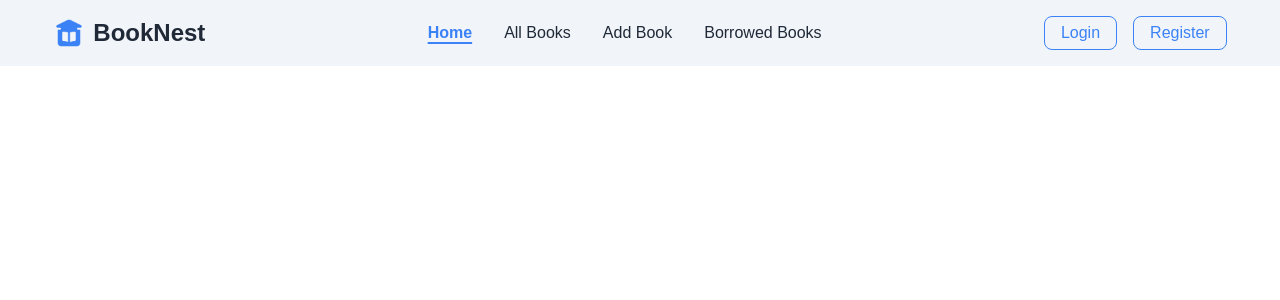
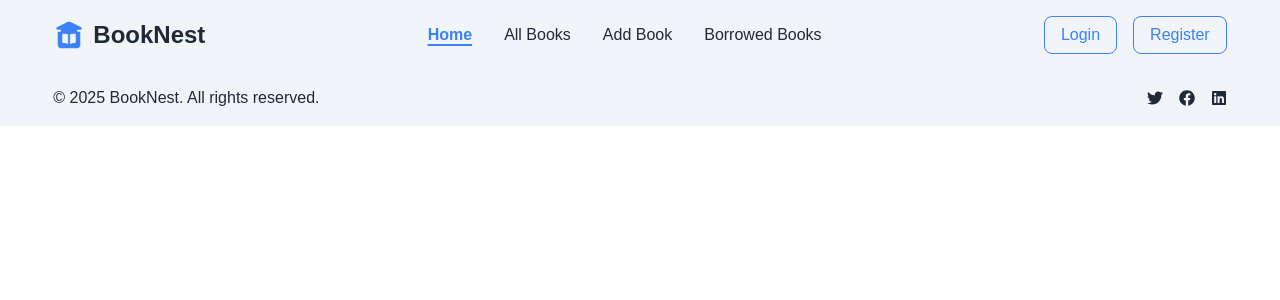
Before and after one commit to RaisulKayesRaka/BookNest-Client, a React (Vite) app: page / in a window 1280 px wide. Shown: the top 300 px of the page. Built offline with nearby package versions, Linux system fonts and the light colour scheme.

Commit message:
Add Footer

```diff
--- a/src/App.jsx
+++ b/src/App.jsx
@@ -1,9 +1,11 @@
+import Footer from "./components/Footer";
 import Navbar from "./components/Navbar";
 
 function App() {
   return (
     <>
       <Navbar />
+      <Footer />
     </>
   );
 }
--- /dev/null
+++ b/src/components/Footer.jsx
@@ -0,0 +1,21 @@
+import { FaFacebook, FaLinkedin, FaTwitter } from "react-icons/fa";
+export default function Footer() {
+  return (
+    <footer className={`bg-slate-100`}>
+      <div className="mx-auto w-11/12 max-w-screen-xl">
+        <div className="flex flex-col-reverse items-center justify-between gap-4 py-4 sm:flex-row">
+          <div>
+            <p>
+              &copy; {new Date().getFullYear()} BookNest. All rights reserved.
+            </p>
+          </div>
+          <div className="flex gap-4">
+            <FaTwitter className="cursor-pointer hover:text-blue-400" />
+            <FaFacebook className="cursor-pointer hover:text-blue-500" />
+            <FaLinkedin className="cursor-pointer hover:text-blue-600" />
+          </div>
+        </div>
+      </div>
+    </footer>
+  );
+}
--- a/src/components/Navbar.jsx
+++ b/src/components/Navbar.jsx
@@ -16,7 +16,7 @@ export default function Navbar() {
   };
   return (
     <nav className={`sticky top-0 z-50 bg-slate-100`}>
-      <section className="mx-auto flex w-11/12 max-w-screen-2xl items-center justify-between gap-4 py-4">
+      <section className="mx-auto flex w-11/12 max-w-screen-xl items-center justify-between gap-4 py-4">
         <div className="flex items-center justify-center gap-2">
           <img src="/booknest.png" className="h-8" alt="BookNest Logo" />
           <span className="self-center whitespace-nowrap text-2xl font-semibold">
@@ -76,7 +76,7 @@ export default function Navbar() {
                   <p className="whitespace-nowrap font-semibold">
                     {user?.displayName}
                   </p>
-                  <button className="w-full rounded-lg border border-blue-500 px-4 py-1 text-center text-blue-500">
+                  <button className="w-full rounded-lg border border-blue-500 px-4 py-1.5 text-center text-blue-500">
                     Logout
                   </button>
                 </div>
@@ -88,8 +88,8 @@ export default function Navbar() {
                 to="/login"
                 className={({ isActive }) =>
                   isActive
-                    ? "active rounded-lg border-blue-500 bg-blue-500 px-4 py-1 font-semibold text-white"
-                    : "rounded-lg border border-blue-500 px-4 py-1 text-blue-500"
+                    ? "active rounded-lg border-blue-500 bg-blue-500 px-4 py-1.5 font-semibold text-white"
+                    : "rounded-lg border border-blue-500 px-4 py-1.5 text-blue-500"
                 }
               >
                 Login
@@ -98,8 +98,8 @@ export default function Navbar() {
                 to="/register"
                 className={({ isActive }) =>
                   isActive
-                    ? "active rounded-lg border-blue-500 bg-blue-500 px-4 py-1 font-semibold text-white"
-                    : "rounded-lg border border-blue-500 px-4 py-1 text-blue-500"
+                    ? "active rounded-lg border-blue-500 bg-blue-500 px-4 py-1.5 font-semibold text-white"
+                    : "rounded-lg border border-blue-500 px-4 py-1.5 text-blue-500"
                 }
               >
                 Register
@@ -188,7 +188,7 @@ export default function Navbar() {
                   />
                 </div>
                 <p className="font-semibold">{user?.displayName}</p>
-                <button className="w-full rounded-lg border border-blue-500 px-4 py-1 text-center text-blue-500">
+                <button className="w-full rounded-lg border border-blue-500 px-4 py-1.5 text-center text-blue-500">
                   Logout
                 </button>
               </div>
@@ -199,8 +199,8 @@ export default function Navbar() {
                   onClick={closeSidebar}
                   className={({ isActive }) =>
                     isActive
-                      ? "active rounded-lg border-blue-500 bg-blue-500 px-3 py-4 text-center font-semibold text-white"
-                      : "rounded-lg border border-blue-500 px-3 py-1 text-center text-blue-500"
+                      ? "active rounded-lg border-blue-500 bg-blue-500 px-4 py-1.5 text-center font-semibold text-white"
+                      : "rounded-lg border border-blue-500 px-4 py-1.5 text-center text-blue-500"
                   }
                 >
                   Login
@@ -210,8 +210,8 @@ export default function Navbar() {
                   onClick={closeSidebar}
                   className={({ isActive }) =>
                     isActive
-                      ? "active rounded-lg border-blue-500 bg-blue-500 px-4 py-1 text-center font-semibold text-white"
-                      : "rounded-lg border border-blue-500 px-3 py-1 text-center text-blue-500"
+                      ? "active rounded-lg border-blue-500 bg-blue-500 px-4 py-1.5 text-center font-semibold text-white"
+                      : "rounded-lg border border-blue-500 px-4 py-1.5 text-center text-blue-500"
                   }
                 >
                   Register
```
